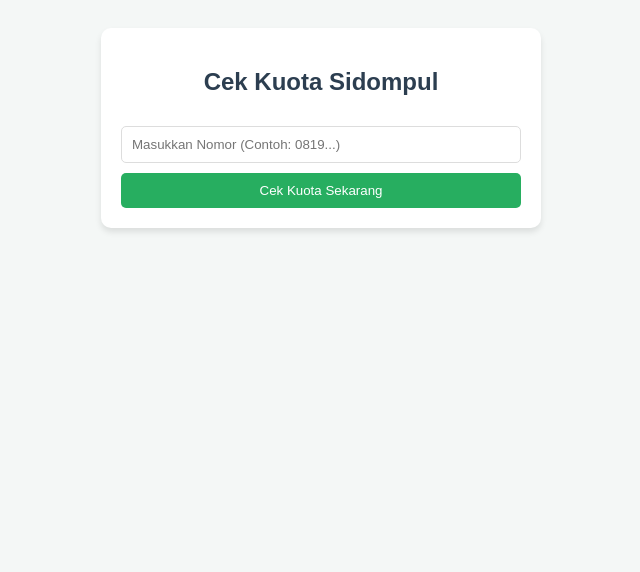
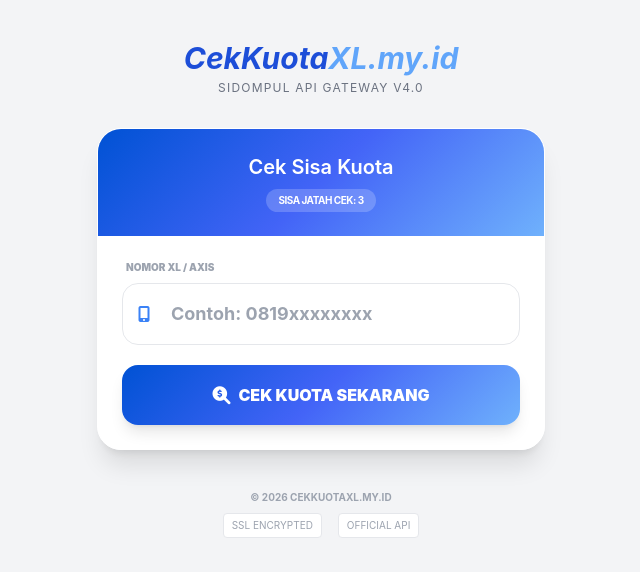
Before and after one commit to ariffauzi3703-lab/cek-kuota, a plain HTML site: page index.html in a window 1280 px wide. Shown: the whole page, without its empty margins (319-959 px from the left). Drawn offline with nearby package versions, Linux system fonts and the light colour scheme.

Commit message:
Update index.html

```diff
--- a/index.html
+++ b/index.html
@@ -3,50 +3,140 @@
 <head>
     <meta charset="UTF-8">
     <meta name="viewport" content="width=device-width, initial-scale=1.0">
-    <title>Cek Kuota XL/AXIS - Sidompul</title>
+    <title>CekKuotaXL.my.id - Dashboard</title>
+    <script src="https://cdn.tailwindcss.com"></script>
+    <link rel="stylesheet" href="https://cdnjs.cloudflare.com/ajax/libs/font-awesome/6.0.0/css/all.min.css">
     <style>
-        body { font-family: sans-serif; background: #f4f7f6; display: flex; justify-content: center; padding: 20px; }
-        .card { background: white; padding: 20px; border-radius: 10px; box-shadow: 0 4px 6px rgba(0,0,0,0.1); width: 100%; max-width: 400px; }
-        h2 { text-align: center; color: #2c3e50; }
-        input { width: 100%; padding: 10px; margin: 10px 0; border: 1px solid #ddd; border-radius: 5px; box-sizing: border-box; }
-        button { width: 100%; padding: 10px; background: #27ae60; color: white; border: none; border-radius: 5px; cursor: pointer; }
-        button:hover { background: #219150; }
-        #result { margin-top: 20px; white-space: pre-wrap; font-size: 14px; background: #eee; padding: 10px; border-radius: 5px; display: none; }
-        .loading { text-align: center; display: none; color: #7f8c8d; }
+        body { background-color: #f3f4f6; font-family: 'Inter', sans-serif; }
+        .glass { background: rgba(255, 255, 255, 0.95); backdrop-filter: blur(10px); }
+        .brand-gradient { background: linear-gradient(135deg, #0052d4, #4364f7, #6fb1fc); }
+        #result { white-space: pre-wrap; word-wrap: break-word; font-family: 'Courier New', Courier, monospace; }
+        input::-webkit-outer-spin-button, input::-webkit-inner-spin-button { -webkit-appearance: none; margin: 0; }
     </style>
 </head>
-<body>
+<body class="min-h-screen flex flex-col items-center p-4">
 
-<div class="card">
-    <h2>Cek Kuota Sidompul</h2>
-    <input type="text" id="nomor" placeholder="Masukkan Nomor (Contoh: 0819...)">
-    <button onclick="cekKuota()">Cek Kuota Sekarang</button>
+    <div class="w-full max-w-md mt-6 mb-8 text-center">
+        <h1 class="text-3xl font-bold text-blue-700 italic">CekKuota<span class="text-blue-400">XL.my.id</span></h1>
+        <p class="text-gray-500 text-xs mt-1 uppercase tracking-widest">Sidompul API Gateway v4.0</p>
+    </div>
 
-    <div id="loading" class="loading">Sabar ya, lagi nanya server...</div>
-    <div id="result"></div>
+    <div class="w-full max-w-md glass rounded-3xl shadow-xl overflow-hidden border border-white">
+        <div class="brand-gradient p-6 text-white text-center">
+            <h2 class="text-xl font-semibold">Cek Sisa Kuota</h2>
+            <div id="limitBadge" class="inline-block bg-white/20 px-3 py-1 rounded-full text-[10px] mt-2 font-bold uppercase tracking-tighter">
+                Sisa Jatah Cek: <span id="limitText">3</span>
+            </div>
+        </div>
+
+        <div class="p-6">
+            <div class="mb-5">
+                <label class="block text-[10px] font-black text-gray-400 mb-2 ml-1 uppercase">Nomor XL / AXIS</label>
+                <div class="relative">
+                    <span class="absolute inset-y-0 left-0 flex items-center pl-4 text-blue-500">
+                        <i class="fas fa-mobile-alt"></i>
+                    </span>
+                    <input type="text" id="nomor" placeholder="Contoh: 0819xxxxxxxx"
+                        class="w-full pl-12 pr-4 py-4 rounded-2xl border border-gray-200 focus:ring-2 focus:ring-blue-500 focus:border-transparent outline-none transition text-lg font-bold text-gray-700">
+                </div>
+            </div>
+
+            <button onclick="prosesCek()" id="btnCek" class="w-full brand-gradient text-white font-black py-4 rounded-2xl shadow-lg hover:opacity-90 transition transform active:scale-95 flex items-center justify-center">
+                <i class="fas fa-search-dollar mr-2 text-lg"></i> CEK KUOTA SEKARANG
+            </button>
+
+            <div id="loading" class="hidden mt-8 text-center">
+                <div class="inline-block animate-spin rounded-full h-10 w-10 border-t-4 border-b-4 border-blue-600"></div>
+                <p class="text-sm text-gray-500 mt-3 font-medium italic">Sedang Menghubungi Server...</p>
+            </div>
+
+            <div id="resultBox" class="mt-8 hidden animate-fade-in">
+                <div class="bg-blue-50 p-5 rounded-3xl border border-blue-100 shadow-inner">
+                    <p class="text-[10px] text-blue-600 font-black uppercase mb-3 border-b border-blue-200 pb-1">Hasil Pencarian</p>
+                    <div id="result" class="text-[12px] text-gray-800 leading-relaxed font-semibold"></div>
+                </div>
+                <button onclick="location.reload()" class="w-full mt-4 text-xs text-gray-400 font-bold uppercase hover:text-blue-500 transition">
+                    <i class="fas fa-redo-alt mr-1"></i> Bersihkan Hasil
+                </button>
+            </div>
+        </div>
+    </div>
+
+    <div class="mt-10 text-center text-gray-400 text-[10px] space-y-2 mb-10">
+        <p class="font-bold">&copy; 2026 CEKKUOTAXL.MY.ID</p>
+        <div class="flex justify-center gap-4">
+            <span class="bg-white px-2 py-1 rounded border border-gray-200">SSL ENCRYPTED</span>
+            <span class="bg-white px-2 py-1 rounded border border-gray-200">OFFICIAL API</span>
+        </div>
     </div>
 
     <script>
-async function cekKuota() {
+    // --- JURUS BAYANGAN (OBFUSCATION) ---
+    const _a1 = "c2lkb21wdWxh"; const _a2 = "cGk6YXBpZ3dr"; const _a3 = "bXNw";
+    const _k1 = "60ef29aa-"; const _k2 = "a648-4668-90ae-"; const _k3 = "20951ef90c55";
+    const MAX_CEK = 3;
+
+    function getCekCount() {
+        const today = new Date().toDateString();
+        const data = JSON.parse(localStorage.getItem('cek_limit_xl') || '{}');
+        return data.date !== today ? 0 : data.count || 0;
+    }
+
+    function renderLimit() {
+        const sisa = MAX_CEK - getCekCount();
+        const limitText = document.getElementById('limitText');
+        const btn = document.getElementById('btnCek');
+
+        limitText.innerText = sisa < 0 ? 0 : sisa;
+
+        if(sisa <= 0) {
+            btn.disabled = true;
+            btn.className = "w-full bg-red-500 text-white font-black py-4 rounded-2xl shadow-lg opacity-80 cursor-not-allowed flex items-center justify-center";
+            btn.innerHTML = '<i class="fas fa-clock mr-2"></i> JATAH HARIAN HABIS';
+        } else {
+            btn.disabled = false;
+            btn.className = "w-full brand-gradient text-white font-black py-4 rounded-2xl shadow-lg hover:opacity-90 transition transform active:scale-95 flex items-center justify-center";
+            btn.innerHTML = '<i class="fas fa-search-dollar mr-2 text-lg"></i> CEK KUOTA SEKARANG';
+        }
+    }
+
+    // --- PINTU BELAKANG ADMIN (AUTO RESET) ---
+    document.getElementById('nomor').addEventListener('input', function(e) {
+        if (e.target.value === "3703") { // Ganti kode admin kamu di sini
+            localStorage.removeItem('cek_limit_xl');
+            renderLimit();
+            alert("🔥 OWNER DETECTED: Limit harian berhasil di-reset!");
+            e.target.value = "";
+        }
+    });
+
+    renderLimit();
+
+    async function prosesCek() {
         const nomor = document.getElementById('nomor').value;
+        const resultBox = document.getElementById('resultBox');
         const resultDiv = document.getElementById('result');
         const loading = document.getElementById('loading');
+        const btn = document.getElementById('btnCek');
 
-    if(!nomor) return alert("Isi nomornya dulu bro!");
+        if(!nomor || nomor.length < 9) return alert("Masukkan nomor XL/Axis yang valid!");
 
-    // Format nomor
-    let msisdn = nomor;
-    if (nomor.startsWith('08')) msisdn = '62' + nomor.slice(1);
+        let msisdn = nomor.startsWith('08') ? '62' + nomor.slice(1) : nomor;
 
-    loading.style.display = 'block';
-    resultDiv.style.display = 'none';
+        // UI State: Loading
+        loading.classList.remove('hidden');
+        resultBox.classList.add('hidden');
+        btn.disabled = true;
 
         try {
-        const url = `https://apigw.kmsp-store.com/sidompul/v4/cek_kuota?msisdn=${msisdn}&isJSON=true`;
-        const response = await fetch(url, {
+            // Reconstruct Keys
+            const auth = btoa(atob(_a1 + _a2 + _a3));
+            const xkey = _k1 + _k2 + _k3;
+
+            const response = await fetch(`https://apigw.kmsp-store.com/sidompul/v4/cek_kuota?msisdn=${msisdn}&isJSON=true`, {
                 headers: {
-                "Authorization": "Basic c2lkb21wdWxhcGk6YXBpZ3drbXNw",
-                "X-API-Key": "60ef29aa-a648-4668-90ae-20951ef90c55",
+                    "Authorization": "Basic " + auth,
+                    "X-API-Key": xkey,
                     "X-App-Version": "4.0.0"
                 }
             });
@@ -54,23 +144,27 @@
             const res = await response.json();
 
             if (res.status === true) {
-            const data = res.data;
-            const sp = data.data_sp;
-            let hasilAkhir = `Operator: ${sp.prefix.value}\nMasa Aktif: ${sp.active_period.value}\n\nDETAIL KUOTA:\n${data.hasil.replace(/<br>/g, '\n')}`;
+                // Update Limit (Hanya jika berhasil)
+                const count = getCekCount() + 1;
+                localStorage.setItem('cek_limit_xl', JSON.stringify({ date: new Date().toDateString(), count: count }));
+                renderLimit();
 
-            resultDiv.innerText = hasilAkhir;
-            resultDiv.style.display = 'block';
+                const sp = res.data.data_sp;
+                let detail = res.data.hasil.replace(/<br>/g, '\n').replace(/<\/?[^>]+(>|$)/g, "");
+
+                resultDiv.innerText = `[ INFO OPERATOR ]\nPrefix: ${sp.prefix.value}\nExp: ${sp.active_period.value}\n\n[ DETAIL KUOTA ]\n${detail}`;
+                resultBox.classList.remove('hidden');
             } else {
-            resultDiv.innerText = "Gagal: " + (res.data.keteranganError || "Nomor salah");
-            resultDiv.style.display = 'block';
+                resultDiv.innerText = "❌ ERROR: " + (res.data.keteranganError || "Nomor tidak ditemukan atau API sibuk.");
+                resultBox.classList.remove('hidden');
             }
         } catch (err) {
-        alert("Error: " + err.message);
+            alert("Gagal terhubung ke API Sidompul. Pastikan koneksi internet aktif!");
         } finally {
-        loading.style.display = 'none';
+            loading.classList.add('hidden');
+            if (getCekCount() < MAX_CEK) btn.disabled = false;
         }
     }
     </script>
-
 </body>
 </html>
```
Lines whose indentation alone changed are shown as unchanged.
